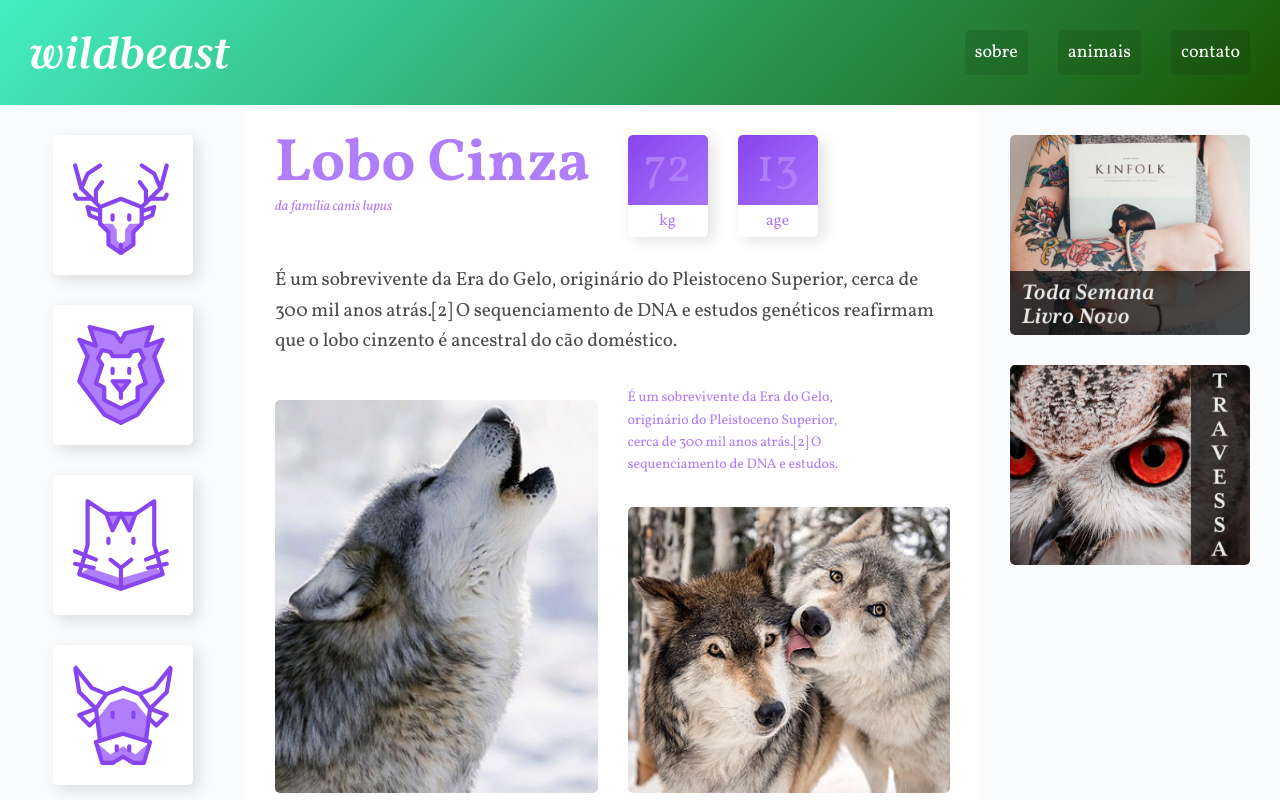
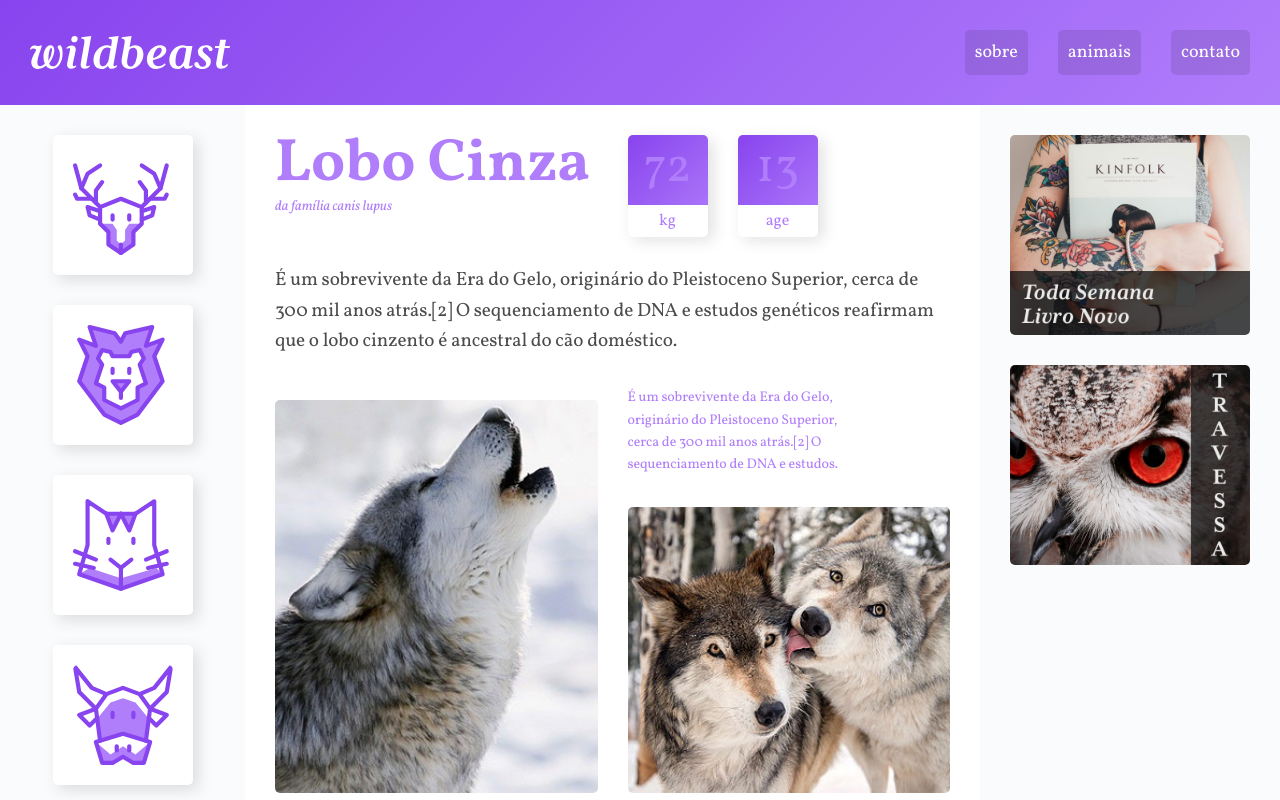
Before and after one commit to lxcasmaciel/wildbeast, a plain HTML site: page index.html in a window 1280 px wide. Shown: the top 800 px of the page. Drawn offline with Linux system fonts and the light colour scheme.

Commit message:
cor do header alterada novamente

```diff
--- a/style.css
+++ b/style.css
@@ -63,7 +63,7 @@ img {
 
 .header {
   grid-area: header;
-  background: linear-gradient(135deg, #44eec3, #195501);
+  background: linear-gradient(135deg, #8844ee, #b07dfb);
   padding: 30px;
   display: grid;
   grid-template-columns: 1fr auto;
```
